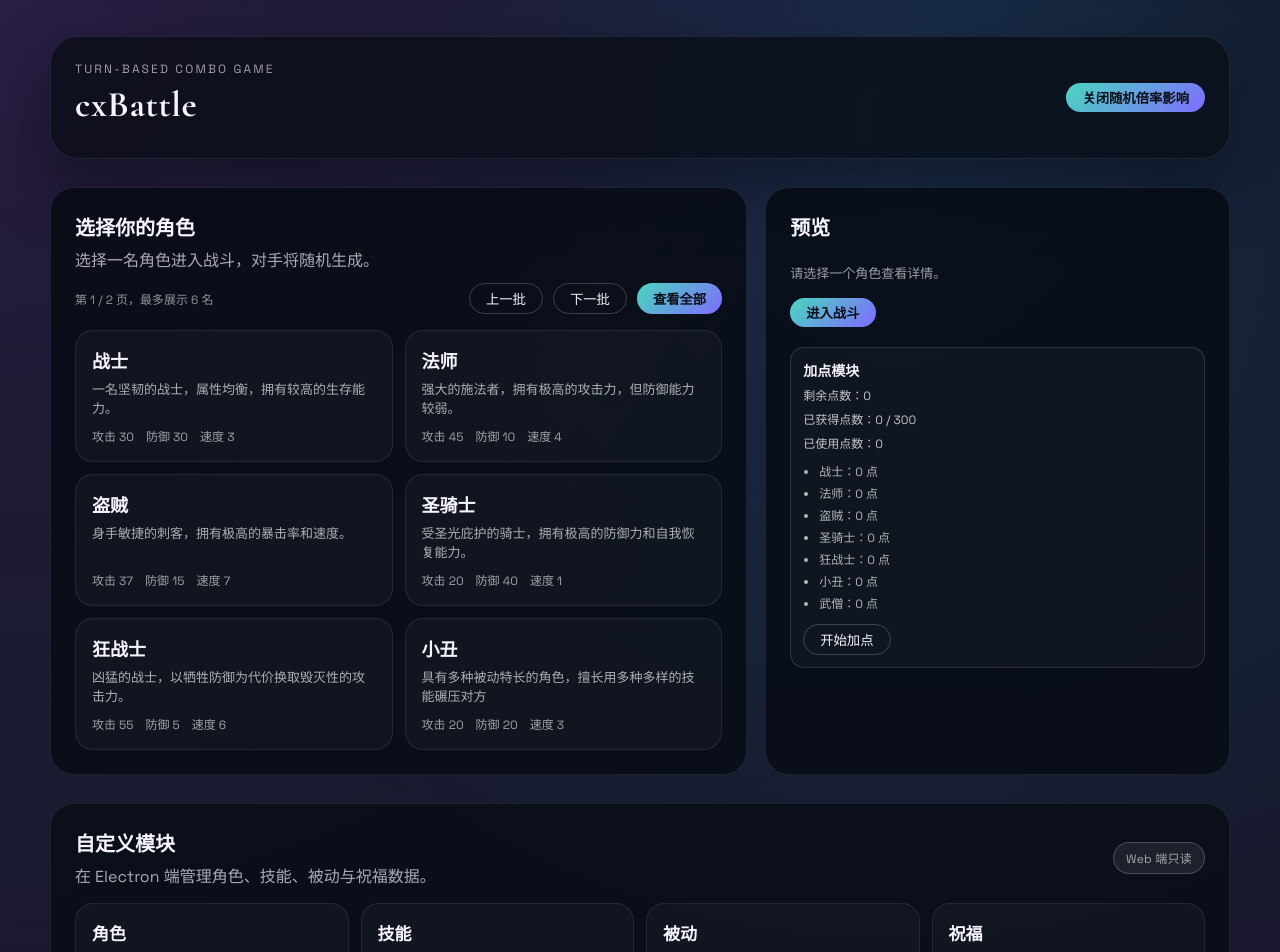
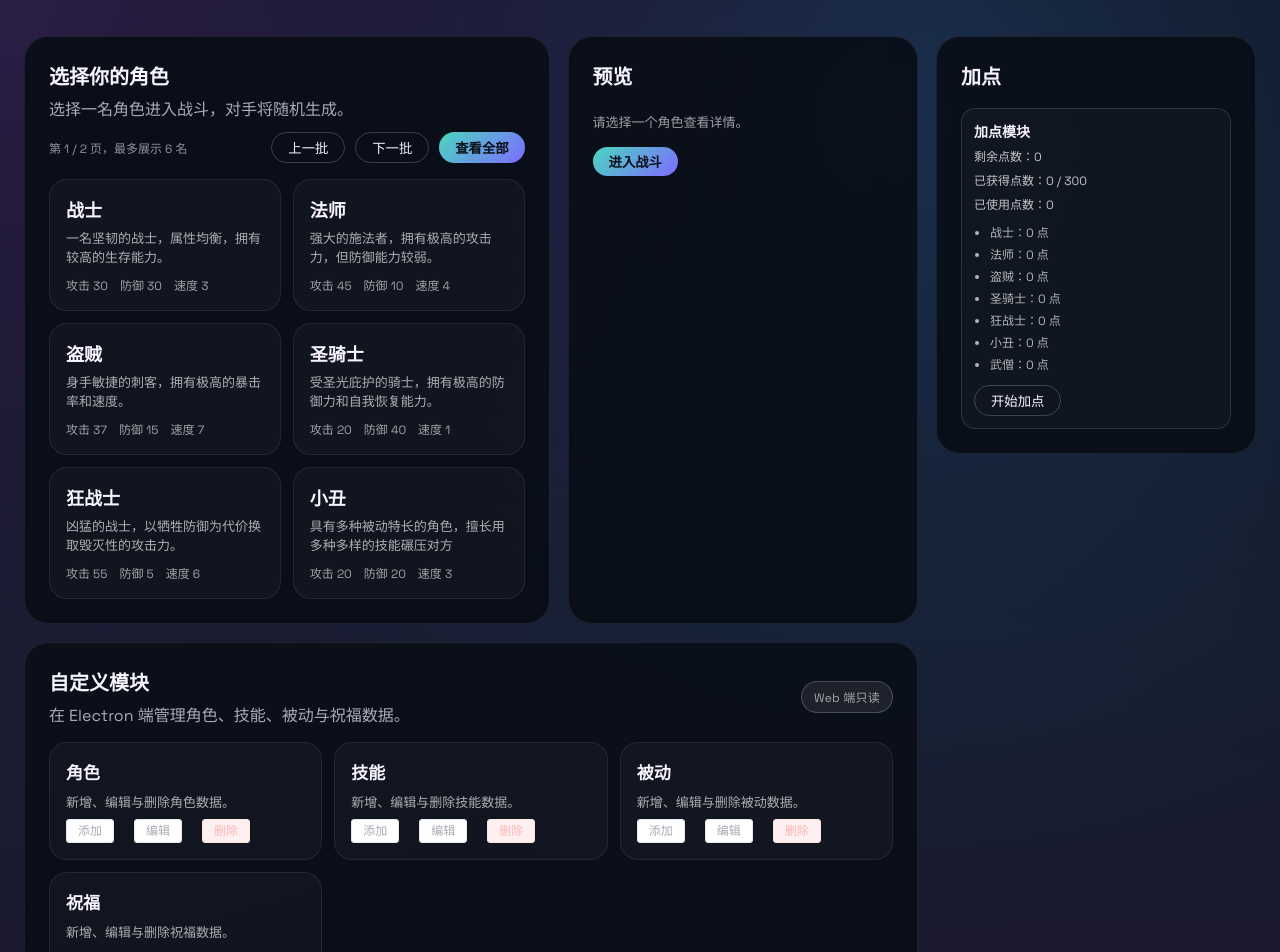
Before and after one commit to ycxisreal/cxBattle, a Vue app: page / in a window 1280 px wide. Shown: the top 952 px of the page. Built offline with nearby package versions, Linux system fonts and the light colour scheme.

Commit message:
refactor(ui): 重构选择界面布局结构并调整游戏平衡性

```diff
--- a/src/App.vue
+++ b/src/App.vue
@@ -486,6 +486,7 @@ const midDraftQualityWeightsDisplay = computed(() => {
 <template>
   <div class="app">
     <div v-if="state.phase === 'select'" class="select-layout">
+      <aside class="select-side select-side-left">
         <header class="hero">
           <div>
             <p class="kicker">Turn-based Combo Game</p>
@@ -499,7 +500,9 @@ const midDraftQualityWeightsDisplay = computed(() => {
             </button>
           </div>
         </header>
-
+      </aside>
+
+      <main class="select-main">
         <section class="select">
             <div class="select-panel">
             <div class="select-head">
@@ -569,6 +572,16 @@ const midDraftQualityWeightsDisplay = computed(() => {
             >
               进入战斗
             </button>
+          </aside>
+        </section>
+        <div class="select-bottom-center">
+          <CustomDataPanel />
+        </div>
+      </main>
+
+      <aside class="select-side select-side-right">
+        <div class="select-point">
+          <h3>加点</h3>
           <div class="point-panel">
             <p class="point-panel-title">加点模块</p>
             <p class="point-line">剩余点数：{{ globalPointSummary.remainingPoints }}</p>
@@ -583,10 +596,9 @@ const midDraftQualityWeightsDisplay = computed(() => {
               开始加点
             </button>
           </div>
+        </div>
       </aside>
-      </section>
-
-      <CustomDataPanel />
+
     </div>
 
     <section v-if="state.phase === 'battle'" class="battle-layout">
@@ -606,6 +618,7 @@ const midDraftQualityWeightsDisplay = computed(() => {
             <button class="sidebar-tab random-rate-btn" type="button" @click="toggleRandomize">
               {{ state.randomize ? "关闭随机倍率影响" : "开启随机倍率影响" }}
             </button>
+            <div class="side-log-title">* 随机倍率影响:游戏中大部分数据会受到角色随机倍率的影响</div>
           </div>
           <div class="difficulty-quick">
             <p class="difficulty-current">
@@ -1184,11 +1197,33 @@ const midDraftQualityWeightsDisplay = computed(() => {
 }
 
 .select-layout {
-  width: min(100%, var(--center-column-width));
-  margin: 0 auto;
-  display: flex;
-  flex-direction: column;
-  gap: 28px;
+  display: grid;
+  grid-template-columns: minmax(0, 1fr) minmax(0, var(--center-column-width)) minmax(0, 1fr);
+  gap: 18px;
+  align-items: start;
+}
+
+.select-main {
+  min-width: 0;
+}
+
+.select-bottom-center {
+  margin-top: 18px;
+  width: 100%;
+}
+
+.select-bottom-center :deep(.custom-module) {
+  width: 100%;
+}
+
+.select-side {
+  min-height: 100%;
+}
+
+.select-side-left,
+.select-side-right {
+  position: sticky;
+  top: 20px;
 }
 
 .hero {
@@ -1857,12 +1892,13 @@ h1 {
 
 .select {
   display: grid;
-  grid-template-columns: minmax(0, 1.2fr) minmax(320px, 0.8fr);
+  grid-template-columns: minmax(0, 3fr) minmax(320px, 2fr);
   gap: 18px;
 }
 
 .select-panel,
-.select-preview {
+.select-preview,
+.select-point {
   border-radius: 24px;
   padding: 24px;
   background: rgba(8, 12, 20, 0.85);
@@ -1870,7 +1906,8 @@ h1 {
 }
 
 .select-head h3,
-.select-preview h3 {
+.select-preview h3,
+.select-point h3 {
   margin: 0 0 6px;
   font-size: 20px;
 }
@@ -1949,8 +1986,13 @@ h1 {
   align-self: flex-start;
 }
 
+.select-point {
+  display: flex;
+  flex-direction: column;
+  gap: 12px;
+}
+
 .point-panel {
-  margin-top: 4px;
   padding: 12px;
   border-radius: 14px;
   border: 1px solid rgba(255, 255, 255, 0.12);
@@ -2313,7 +2355,30 @@ h1 {
   box-shadow: 0 10px 24px rgba(232, 64, 64, 0.42);
 }
 
+@media (max-width: 1360px) {
+  .select-layout {
+    grid-template-columns: minmax(0, var(--center-column-width)) minmax(320px, 1fr);
+  }
+
+  .select-side-left {
+    display: none;
+  }
+}
+
 @media (max-width: 1024px) {
+  .select-layout {
+    grid-template-columns: 1fr;
+  }
+
+  .select-side-left {
+    display: block;
+  }
+
+  .select-side-left,
+  .select-side-right {
+    position: static;
+  }
+
   .battle-layout {
     grid-template-columns: 1fr;
   }
--- a/src/game/data/blessings.json
+++ b/src/game/data/blessings.json
@@ -285,7 +285,7 @@
     "name": "蜕变新生",
     "quality": "B",
     "cost": 4,
-    "desc": "为自己增加20%生命值与生命上限，但3回合无法行动",
+    "desc": "为自己增加当前生命上限20%的生命值，并提升20%生命上限，但3回合无法行动",
     "implKey": "renewal",
     "repeatable": false,
     "maxStack": 1,
--- a/src/game/data/progression.json
+++ b/src/game/data/progression.json
@@ -1,4 +1,4 @@
 {
-  "totalPoints": 0,
+  "totalPoints": 1,
   "allocations": {}
 }
--- a/src/game/data/skills.js
+++ b/src/game/data/skills.js
@@ -167,21 +167,21 @@ export const skills = [
   {
     "id": 10,
     "name": "迅捷移动【小丑】",
-    "des": "提高移动速度，但会减少护甲",
+    "des": "提高0.5移动速度，并施加10点伤害加成2回合",
     "power": 0,
     "suckBloodRate": 0,
     "putStatus": [
       {
-        "name": "armor",
+        "name": "damage",
         "round": 2,
-        "value": -2
+        "value": 10
       }
     ],
     "changeValue": [
       {
         "self": true,
         "name": "speed",
-        "value": 2
+        "value": 0.5
       }
     ],
     "accuracy": 1,
@@ -246,19 +246,19 @@ export const skills = [
   {
     "id": 14,
     "name": "灵魂汲取【武僧】",
-    "des": "从敌人身上吸取生命力来治疗自身。减少对方5点生命上限，80%伤害转换为自身生命",
+    "des": "从敌人身上吸取生命力来治疗自身。减少对方5点生命上限，20%伤害转换为自身生命",
     "power": 22,
-    "suckBloodRate": 0.8,
+    "suckBloodRate": 0.2,
     "putStatus": [],
     "changeValue": [
       {
-        "self": true,
+        "self": false,
         "name": "hpCount",
-        "value": 5
+        "value": -5
       }
     ],
     "accuracy": 0.8,
-    "criticalRate": 0.05
+    "criticalRate": 0.03
   },
   {
     "id": 15,
@@ -359,7 +359,7 @@ export const skills = [
   {
     "id": 20,
     "name": "精准强化【武僧】",
-    "des": "集中能量，使暴击概率提高15%。",
+    "des": "集中能量，使暴击概率提高4%。",
     "power": 0,
     "suckBloodRate": 0,
     "putStatus": [],
@@ -367,7 +367,7 @@ export const skills = [
       {
         "self": true,
         "name": "criticalRate",
-        "rate": 0.15
+        "rate": 0.04
       }
     ],
     "accuracy": 0.75,
@@ -384,7 +384,7 @@ export const skills = [
       {
         "self": false,
         "name": "defence",
-        "value": 0
+        "value": 5
       }
     ],
     "accuracy": 0.7,
--- a/src/game/data/units.js
+++ b/src/game/data/units.js
@@ -26,7 +26,7 @@ export const units = [
       35,
       36
     ],
-    "missRate": 0.1,
+    "missRate": 0.05,
     "criticalRate": 0.1,
     "criticalHurtRate": 1.5,
     "healPerRound": 0,
@@ -65,7 +65,7 @@ export const units = [
       35,
       36
     ],
-    "missRate": 0.1,
+    "missRate": 0.05,
     "criticalRate": 0.15,
     "criticalHurtRate": 2,
     "healPerRound": 0,
@@ -103,7 +103,7 @@ export const units = [
       35,
       36
     ],
-    "missRate": 0.12,
+    "missRate": 0.06,
     "criticalRate": 0.3,
     "criticalHurtRate": 1.8,
     "healPerRound": 0,
@@ -141,7 +141,7 @@ export const units = [
       35,
       36
     ],
-    "missRate": 0.05,
+    "missRate": 0.02,
     "criticalRate": 0.08,
     "criticalHurtRate": 1.2,
     "healPerRound": 2,
@@ -178,7 +178,7 @@ export const units = [
       35,
       36
     ],
-    "missRate": 0.12,
+    "missRate": 0.06,
     "criticalRate": 0.18,
     "criticalHurtRate": 2.2,
     "healPerRound": 0,
@@ -221,7 +221,7 @@ export const units = [
       35,
       36
     ],
-    "missRate": 0.08,
+    "missRate": 0.04,
     "criticalRate": 0.05,
     "criticalHurtRate": 1.2,
     "healPerRound": 0,
@@ -258,7 +258,7 @@ export const units = [
       35,
       36
     ],
-    "missRate": 0.05,
+    "missRate": 0.02,
     "criticalRate": 0.1,
     "criticalHurtRate": 1.6,
     "healPerRound": 5,
--- a/src/game/useBattle.js
+++ b/src/game/useBattle.js
@@ -55,18 +55,18 @@ const MODE_POINT_MULTIPLIER = {
   normal: 1,
 };
 const CRIT_PAIN_TEXT_POOL = [
-  "嘶...好疼！",
-  "这一下真重！",
-  "可恶，被打中了！",
+  "啊啊啊！",
+  "好痛！",
+  "哎呦卧槽！",
   "痛痛痛！",
-  "差点站不稳！",
+  "疼死我了！",
 ];
 const CRIT_TAUNT_TEXT_POOL = [
-  "就这？再来！",
-  "看到差距了吗？",
-  "这才叫暴击！",
-  "你防不住我。",
-  "继续挣扎吧。",
+  "哈哈！",
+  "爽！",
+  "太爽了！",
+  "战斗，爽！",
+  "很痛吧？",
 ];
 
 const DIFFICULTY_OPTIONS = [
@@ -136,7 +136,7 @@ const DIFFICULTY_POINT_TIER = {
 const GLOBAL_POINT_RULES = {
   hpCount: {
     label: "生命值",
-    bonusPerPoint: 30,
+    bonusPerPoint: 8,
     maxPoints: 10,
     displayAsPercent: false,
     applyToUnit: (unit, bonus) => {
@@ -146,8 +146,8 @@ const GLOBAL_POINT_RULES = {
   },
   attack: {
     label: "攻击力",
-    bonusPerPoint: 3,
-    maxPoints: 10,
+    bonusPerPoint: 2,
+    maxPoints: 7,
     displayAsPercent: false,
     applyToUnit: (unit, bonus) => {
       unit.attack = Number(unit.attack || 0) + bonus;
@@ -157,7 +157,7 @@ const GLOBAL_POINT_RULES = {
   defence: {
     label: "防御力",
     bonusPerPoint: 2,
-    maxPoints: 10,
+    maxPoints: 7,
     displayAsPercent: false,
     applyToUnit: (unit, bonus) => {
       unit.defence = Number(unit.defence || 0) + bonus;
@@ -166,8 +166,8 @@ const GLOBAL_POINT_RULES = {
   },
   speed: {
     label: "速度",
-    bonusPerPoint: 0.5,
-    maxPoints: 10,
+    bonusPerPoint: 0.3,
+    maxPoints: 7,
     displayAsPercent: false,
     applyToUnit: (unit, bonus) => {
       unit.speed = Number(unit.speed || 0) + bonus;
@@ -176,7 +176,7 @@ const GLOBAL_POINT_RULES = {
   healPerRound: {
     label: "每回合回复",
     bonusPerPoint: 1,
-    maxPoints: 10,
+    maxPoints: 15,
     displayAsPercent: false,
     applyToUnit: (unit, bonus) => {
       unit.healPerRound = Number(unit.healPerRound || 0) + bonus;
@@ -194,7 +194,7 @@ const GLOBAL_POINT_RULES = {
   missRate: {
     label: "闪避率",
     bonusPerPoint: 0.015,
-    maxPoints: 10,
+    maxPoints: 7,
     displayAsPercent: true,
     applyToUnit: (unit, bonus) => {
       unit.missRate = clamp(Number(unit.missRate || 0) + bonus, 0, 0.7);
@@ -213,13 +213,13 @@ const GLOBAL_POINT_RULES = {
 
 const DEFAULT_UNIT_POINT_ATTRS = ["hpCount", "attack", "defence", "speed"];
 const UNIT_POINT_ATTR_CONFIG = {
-  1: ["hpCount", "attack", "defence", "speed", "criticalRate"],
-  2: ["hpCount", "attack", "criticalRate", "speed", "defence"],
-  3: ["hpCount", "attack", "criticalRate", "missRate", "speed"],
-  4: ["hpCount", "defence", "healPerRound", "attack", "criticalRate"],
+  1: ["hpCount", "attack", "healPerRound", "speed", "criticalRate"],
+  2: ["hpCount", "healPerRound", "criticalRate", "speed", "defence"],
+  3: ["hpCount", "attack", "criticalRate", "defence", "criticalHurtRate"],
+  4: ["hpCount", "speed", "criticalHurtRate", "attack", "criticalRate"],
   6: ["hpCount", "attack", "criticalHurtRate", "speed", "defence"],
-  7: ["hpCount", "attack", "defence", "criticalRate", "speed"],
-  10: ["hpCount", "attack", "defence", "healPerRound", "speed"],
+  7: ["hpCount", "attack", "defence", "criticalRate", "healPerRound"],
+  10: ["hpCount", "attack", "defence", "missRate", "speed"],
 };
 
 const clamp = (value, min, max) => Math.min(max, Math.max(min, value));
```
Also changed, not shown: src/game/data/skills.json (+4 -4 lines), src/game/data/units.json (+7 -7 lines), src/game/data/blessings.js (line endings or trailing spaces), src/game/data/equipmentAffixes.js (line endings or trailing spaces), src/game/data/progression.js (line endings or trailing spaces), src/game/data/strengths.js (line endings or trailing spaces), 1 other file (tests, documents, lock files or other folders). Lines whose indentation alone changed are shown as unchanged.
